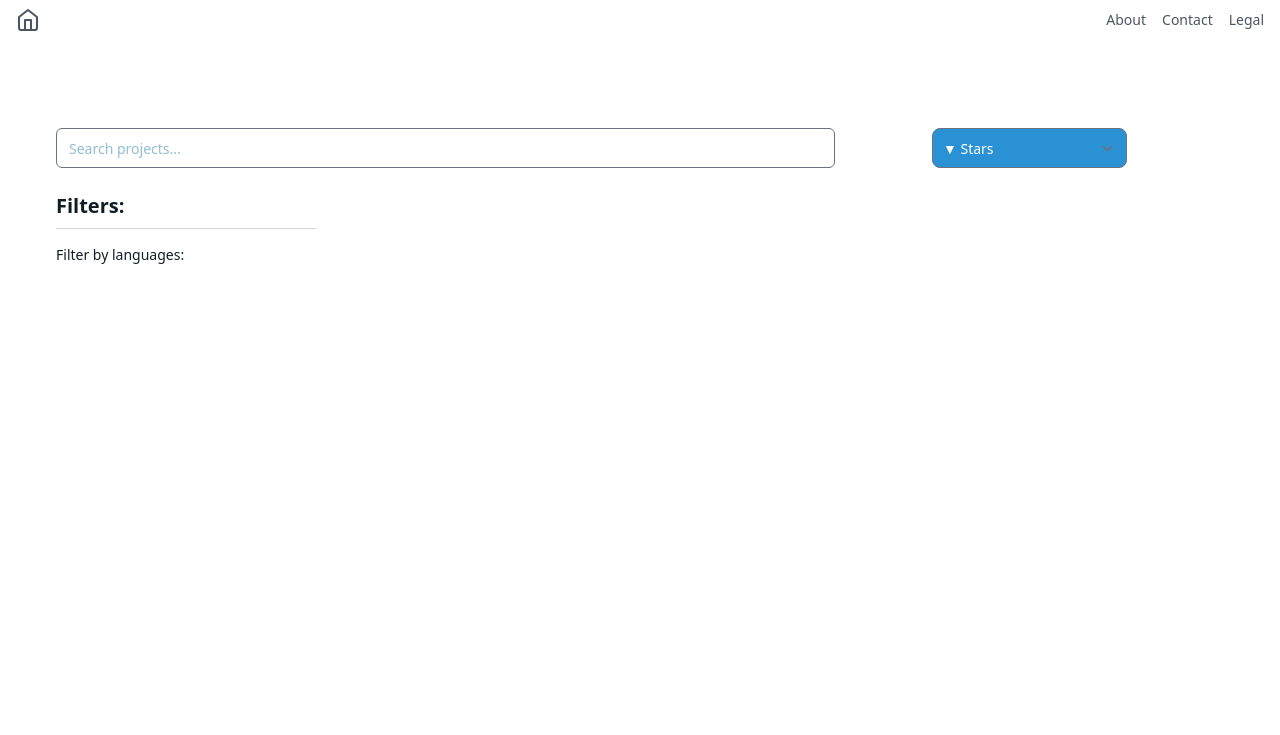
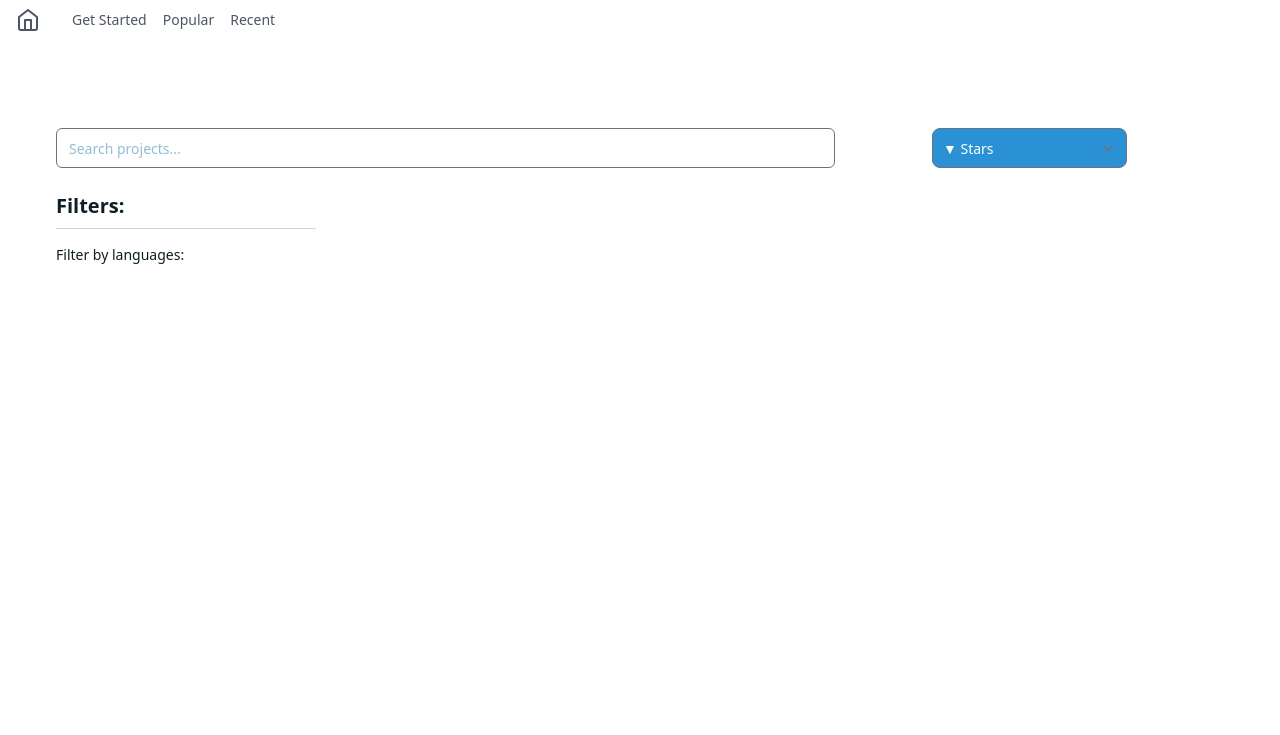
Before and after one commit to JakobSachs/nvim-plugin-frontend, a Flask app: page /plugins in a window 1280 px wide. Shown: the top 735 px of the page. Run offline with Flask 3, Linux system fonts and the light colour scheme; data that the repository does not hold is empty; style sheets or scripts are compiled from the project's sources; parts of the project's set-up code (start-up, migrations or seed data) failed here and were passed over; some libraries are stand-ins or nearby versions.

Commit message:
Changed header

```diff
--- a/templates/plugins.html
+++ b/templates/plugins.html
@@ -42,9 +42,9 @@
 
     <section class="w-full min-h-screen flex flex-col">
       <header
-        class="w-full flex items-center justify-between px-4 py-2 bg-white text-gray-600"
+        class="w-full flex items-center px-4 py-2 bg-white ark:bg-background-900 text-gray-600"
       >
-        <a class="flex items-center" href="#">
+        <a class="flex items-center" href="/">
           <svg
             xmlns="http://www.w3.org/2000/svg"
             width="24"
@@ -55,17 +55,32 @@
             stroke-width="2"
             stroke-linecap="round"
             stroke-linejoin="round"
-            class="h-6 w-6"
+            class="h-6 w-6 mr-8"
           >
             <path d="m3 9 9-7 9 7v11a2 2 0 0 1-2 2H5a2 2 0 0 1-2-2z"></path>
             <polyline points="9 22 9 12 15 12 15 22"></polyline>
           </svg>
-          <span class="sr-only">Nvim Plugins</span>
+          <span class="sr-only">Home</span>
         </a>
         <nav class="flex gap-4">
-          <a class="text-sm font-medium hover:underline" href="#"> About </a>
-          <a class="text-sm font-medium hover:underline" href="#"> Contact </a>
-          <a class="text-sm font-medium hover:underline" href="#"> Legal </a>
+          <a
+            class="text-sm font-medium hover:underline duration-300"
+            href="/getting-started"
+          >
+            Get Started
+          </a>
+          <a
+            class="text-sm font-medium hover:underline duration-300"
+            href="/plugins?sort=stars&desc=True"
+          >
+            Popular
+          </a>
+          <a
+            class="text-sm font-medium hover:underline transition-all duration-300"
+            href="/plugins?sort=last_updated&desc=True"
+          >
+            Recent
+          </a>
         </nav>
       </header>
       <main
```
